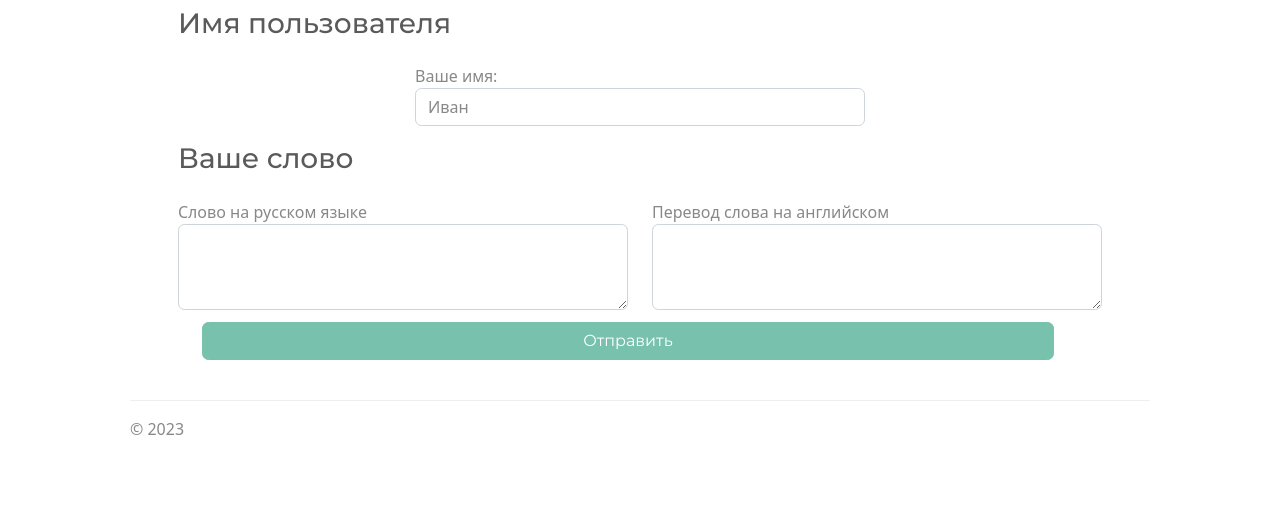
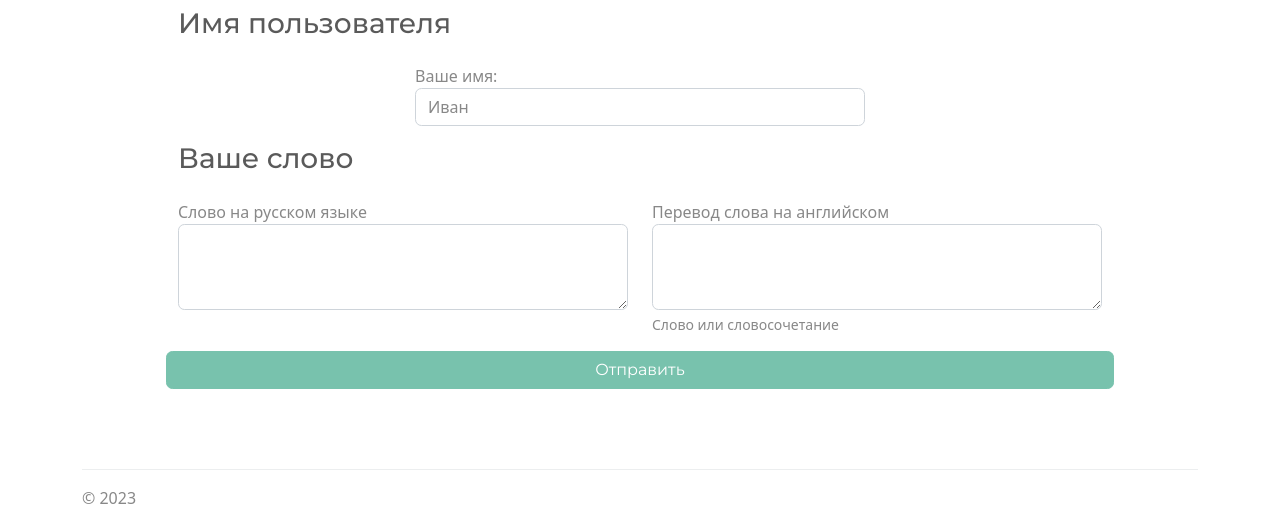
Before and after one commit to Lemon1st/translator_Burkov, a Django app: page /add-term in a window 1280 px wide. Shown: the part 346-856 px from the top of the page. Before the commit the page ends 781 px from the top, so only its background shows below. Run offline with Django 4.2, Linux system fonts and the light colour scheme; some libraries are stand-ins or nearby versions.

Commit message:
Небольшие фиксы

```diff
--- a/templates/index.html
+++ b/templates/index.html
@@ -11,7 +11,7 @@
 {% block page-lead %}
 Начни изучать английский сейчас! <br/>
 Ты можешь добавлять новые для себя слова в словарь, следить за своим прогрессом,<br/>
-а так же воспользоваться окном с переводчиком!
+а также воспользоваться окном с переводчиком!
 {% endblock %}
 
 {% block content %}
--- a/templates/term_add.html
+++ b/templates/term_add.html
@@ -36,7 +36,7 @@
             <div class="col-md-6">
                 <label for="new_definition">Перевод слова на английском</label>
                 <textarea type="text" class="form-control input-lg" name="new_definition" id="new_definition" aria-describedby="definition_note" rows="3"></textarea>
-                <div id="definition_note" class="form-text"Слово или словосочетание</div>
+                <div id="definition_note" class="form-text">Слово или словосочетание</div>
             </div>
         </div>
         <div class="row px-5 py-2">
```
